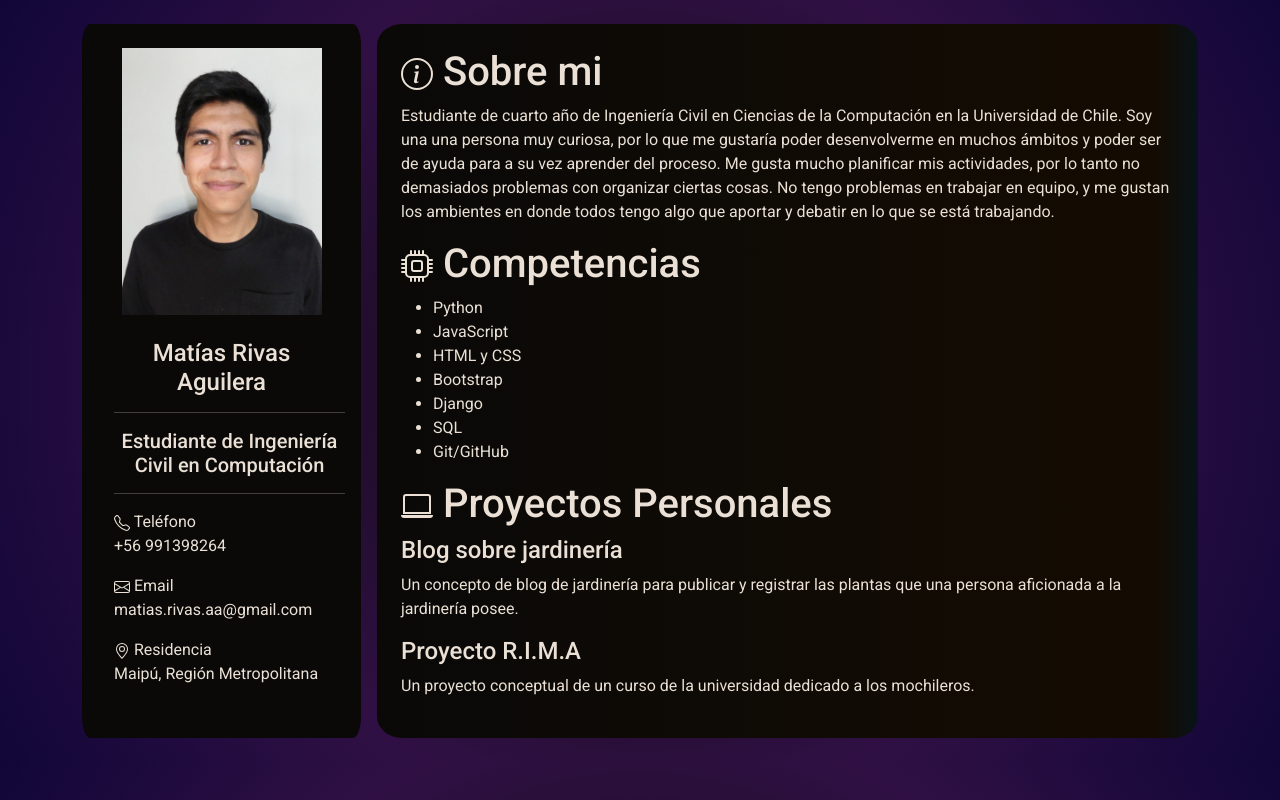
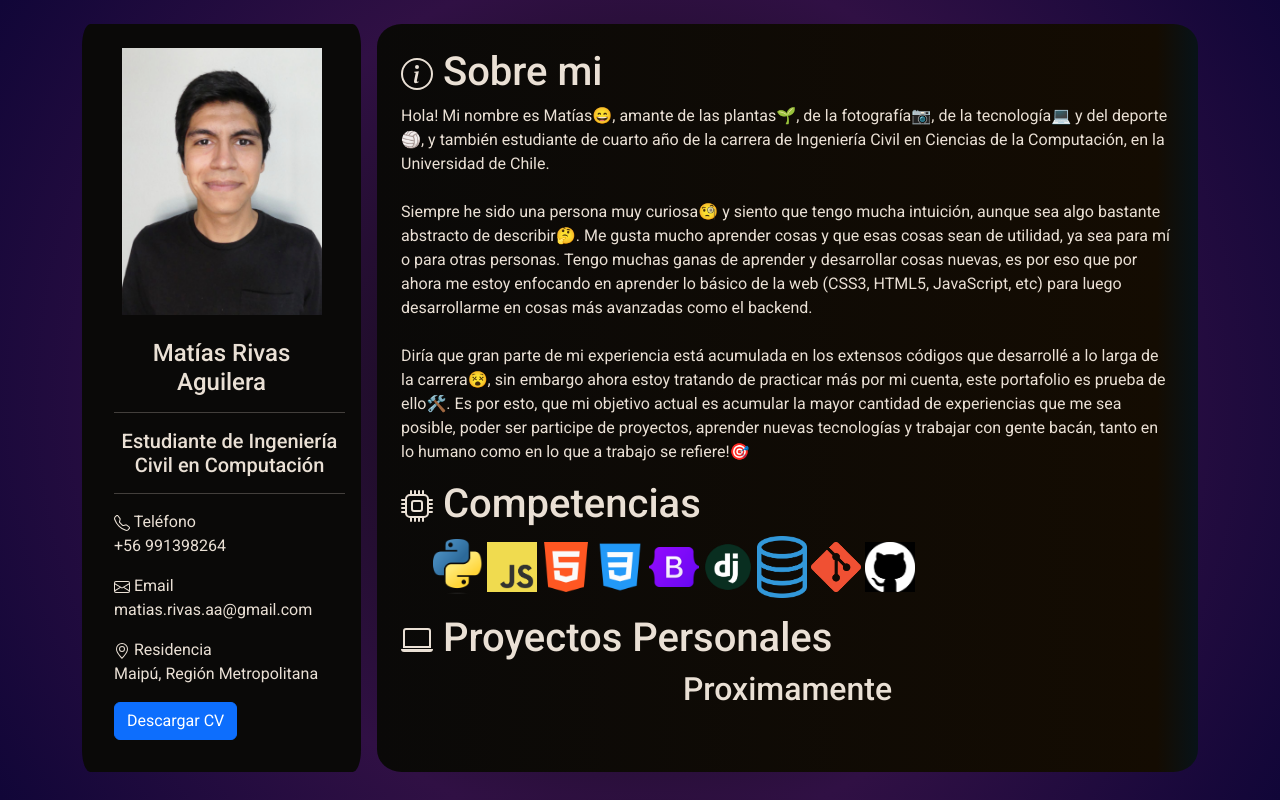
Before and after one commit to MatiasRivas00/MatiasRivas00.github.io, a plain HTML site: page index.html in a window 1280 px wide. Drawn offline with Linux system fonts and the light colour scheme.

Commit message:
Add, images, about me and CV

```diff
--- a/css/style.css
+++ b/css/style.css
@@ -24,3 +24,7 @@ body {
     text-align: left;
     margin: 0.5rem;
 }
+
+.logo {
+    width: 50px;
+}
--- a/index.html
+++ b/index.html
@@ -47,7 +47,9 @@
                         </svg>
                         Residencia
                         <br>
-                        Maipú, Región Metropolitana</p>
+                        Maipú, Región Metropolitana
+                    </p>
+                    <a href="files/CV 2022.pdf" download="Curriculum" class="btn btn-primary">Descargar CV</a>
                 </div>
             </aside>
 
@@ -62,11 +64,20 @@
                     </h1>
 
                     <p>
-                        Estudiante de cuarto año de Ingeniería Civil en Ciencias de la Computación en la Universidad de Chile. Soy una
-                        una persona muy curiosa, por lo que me gustaría poder desenvolverme en muchos ámbitos y poder ser de ayuda para
-                        a su vez aprender del proceso. Me gusta mucho planificar mis actividades, por lo tanto no demasiados problemas
-                        con organizar ciertas cosas. No tengo problemas en trabajar en equipo, y me gustan los ambientes en donde todos
-                        tengo algo que aportar y debatir en lo que se está trabajando.
+                        Hola! Mi nombre es Matías&#128516;, amante de las plantas🌱, de la fotografía📷, de la tecnología💻 y del deporte🏐, y también estudiante
+                        de cuarto año de la carrera de Ingeniería Civil en Ciencias de la Computación, en la Universidad de Chile.
+                        <br>
+                        <br>
+                        Siempre he sido una persona muy curiosa🧐 y siento que tengo mucha intuición, aunque sea algo bastante abstracto de
+                        describir🤔. Me gusta mucho aprender cosas y que esas cosas sean de utilidad, ya sea para mí o para otras personas. Tengo
+                        muchas ganas de aprender y desarrollar cosas nuevas, es por eso que por ahora me estoy enfocando en aprender lo básico
+                        de la web (CSS3, HTML5, JavaScript, etc) para luego desarrollarme en cosas más avanzadas como el backend.
+                        <br>
+                        <br>
+                        Diría que gran parte de mi experiencia está acumulada en los extensos códigos que desarrollé a lo larga de la carrera😵,
+                        sin embargo ahora estoy tratando de practicar más por mi cuenta, este portafolio es prueba de ello🛠️. Es por esto, que mi
+                        objetivo actual es acumular la mayor cantidad de experiencias que me sea posible, poder ser participe de proyectos,
+                        aprender nuevas tecnologías y trabajar con gente bacán, tanto en lo humano como en lo que a trabajo se refiere!🎯
                     </p>
                 </article>
                 <article>
@@ -76,13 +87,15 @@
                         </svg>
                         Competencias</h1>
                     <ul>
-                        <li>Python</li>
-                        <li>JavaScript</li>
-                        <li>HTML y CSS</li>
-                        <li>Bootstrap</li>
-                        <li>Django</li>
-                        <li>SQL</li>
-                        <li>Git/GitHub</li>
+                        <img src="img/tech/Python.png" title="Python Logo" class="logo">
+                        <img src="img/tech/JavaScript.png" title="JavaScript Logo" class="logo">
+                        <img src="img/tech/HTML.png" title="HTML Logo" class="logo">
+                        <img src="img/tech/CSS.webp" title="CSS Logo" class="logo">
+                        <img src="img/tech/Bootstrap.png" title="Bootstrap Logo" class="logo">
+                        <img src="img/tech/Django.png" title="Django Logo" class="logo">
+                        <img src="img/tech/SQL.png" title="SQL Logo" class="logo">
+                        <img src="img/tech/Git.png" title="Git Logo" class="logo">
+                        <img src="img/tech/Github.png" title="GitHub Logo" class="logo">
                     </ul>
                 </article>
 
@@ -94,16 +107,7 @@
                         Proyectos Personales
                     </h1>
                     <div>
-                        <h4>Blog sobre jardinería</h4>
-                        <p>
-                            Un concepto de blog de jardinería para publicar y registrar las plantas que una persona
-                            aficionada a la jardinería posee.
-                        </p>
-
-                        <h4>Proyecto R.I.M.A</h4>
-                        <p>
-                            Un proyecto conceptual de un curso de la universidad dedicado a los mochileros.
-                        </p>
+                        <h2 class="text-center">Proximamente</h1>
                     </div>
                 </article>
 
```
Also changed, not shown: img/tech/Bootstrap.png (added), img/tech/CSS.webp (added), img/tech/Django.png (added), img/tech/Git.png (added), img/tech/Github.png (added), img/tech/HTML.png (added), img/tech/JavaScript.png (added), img/tech/Python.png (added), img/tech/SQL.png (added), 1 other file.
